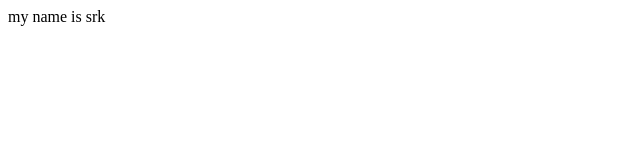
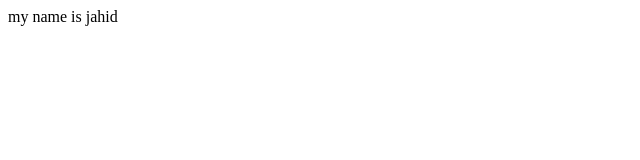
Before and after one commit to ratulparvez/restaurant-project, a plain HTML site: page index.html in a window 1280 px wide. Shown: the full height of the page, 0-640 px from the left. Drawn offline with Linux system fonts and the light colour scheme.

Commit message:
updating

```diff
--- a/index.html
+++ b/index.html
@@ -7,6 +7,6 @@
 <body>
 
     <p>
-        my name is srk
+        my name is jahid
     </p>
 </body>
```
